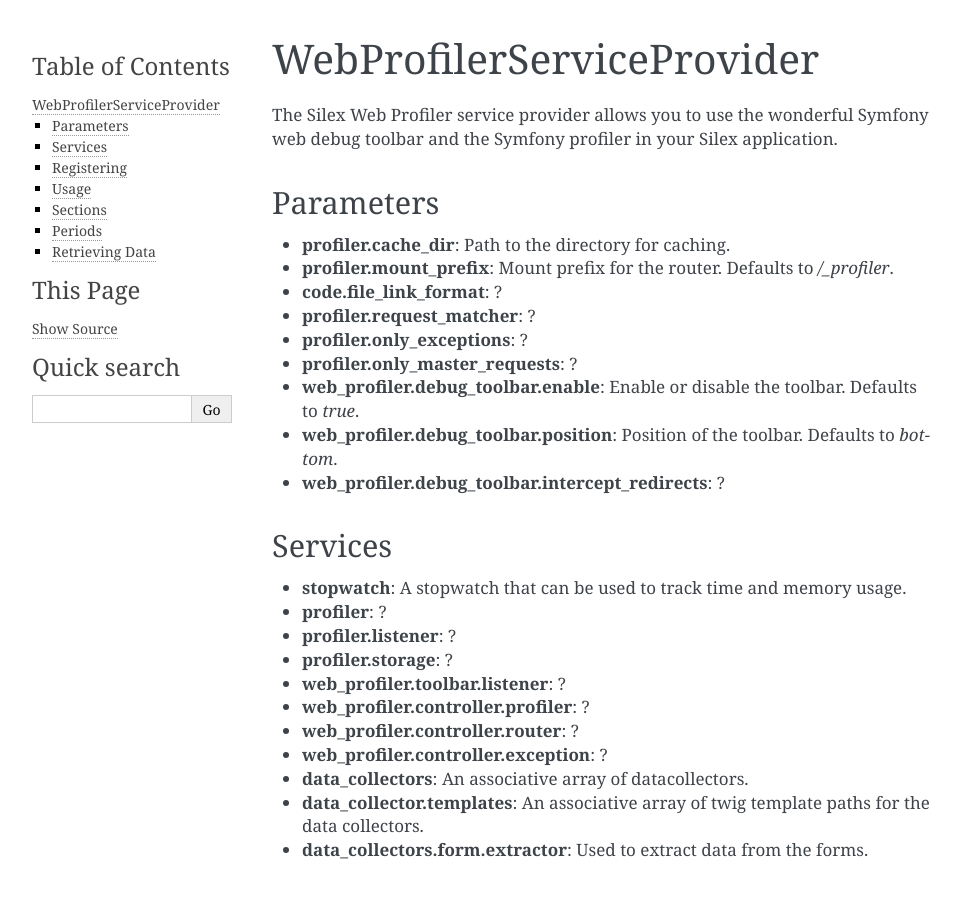
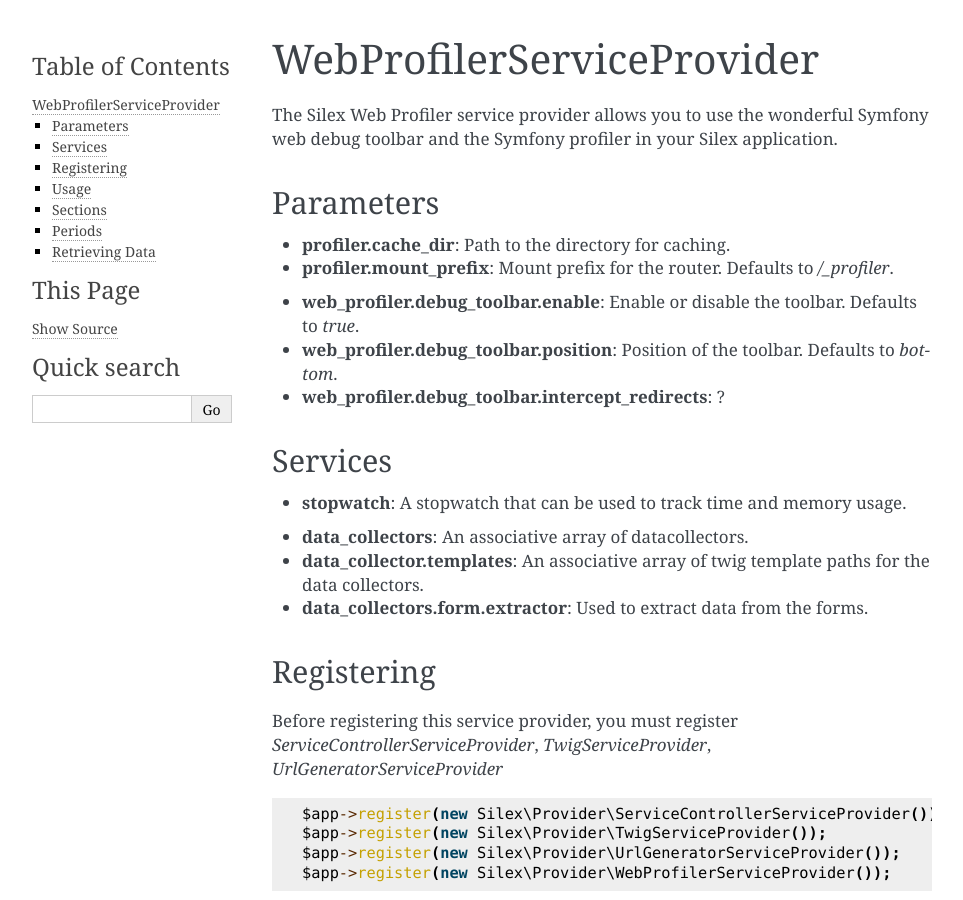
Before and after one commit to silexphp/Silex, a Sphinx documentation site: the page built from doc/providers/webprofiler.rst, in a window 1280 px wide and 900 px high. Shown: the whole window, without its empty margins (148-1111 px from the left). Built offline with Sphinx 7.4.7, drawn with Linux system fonts in a browser that asks for light colours.

Commit message:
commented out incomplete sections

```diff
--- a/doc/providers/webprofiler.rst
+++ b/doc/providers/webprofiler.rst
@@ -9,10 +9,10 @@
 
 * **profiler.cache_dir**: Path to the directory for caching.
 * **profiler.mount_prefix**: Mount prefix for the router. Defaults to */_profiler*.
-* **code.file_link_format**: ?
-* **profiler.request_matcher**: ?
-* **profiler.only_exceptions**: ?
-* **profiler.only_master_requests**: ?
+.. * **code.file_link_format**: ?
+.. * **profiler.request_matcher**: ?
+.. * **profiler.only_exceptions**: ?
+.. * **profiler.only_master_requests**: ?
 * **web_profiler.debug_toolbar.enable**: Enable or disable the toolbar. Defaults to *true*.
 * **web_profiler.debug_toolbar.position**: Position of the toolbar. Defaults to *bottom*.
 * **web_profiler.debug_toolbar.intercept_redirects**: ?
@@ -21,13 +21,13 @@
 --------
 
 * **stopwatch**: A stopwatch that can be used to track time and memory usage.
-* **profiler**: ?
-* **profiler.listener**: ?
-* **profiler.storage**: ?
-* **web_profiler.toolbar.listener**: ?
-* **web_profiler.controller.profiler**: ?
-* **web_profiler.controller.router**: ?
-* **web_profiler.controller.exception**: ?
+.. * **profiler**: ?
+.. * **profiler.listener**: ?
+.. * **profiler.storage**: ?
+.. * **web_profiler.toolbar.listener**: ?
+.. * **web_profiler.controller.profiler**: ?
+.. * **web_profiler.controller.router**: ?
+.. * **web_profiler.controller.exception**: ?
 * **data_collectors**: An associative array of datacollectors.
 * **data_collector.templates**: An associative array of twig template paths for the data collectors.
 * **data_collectors.form.extractor**: Used to extract data from the forms.
```
